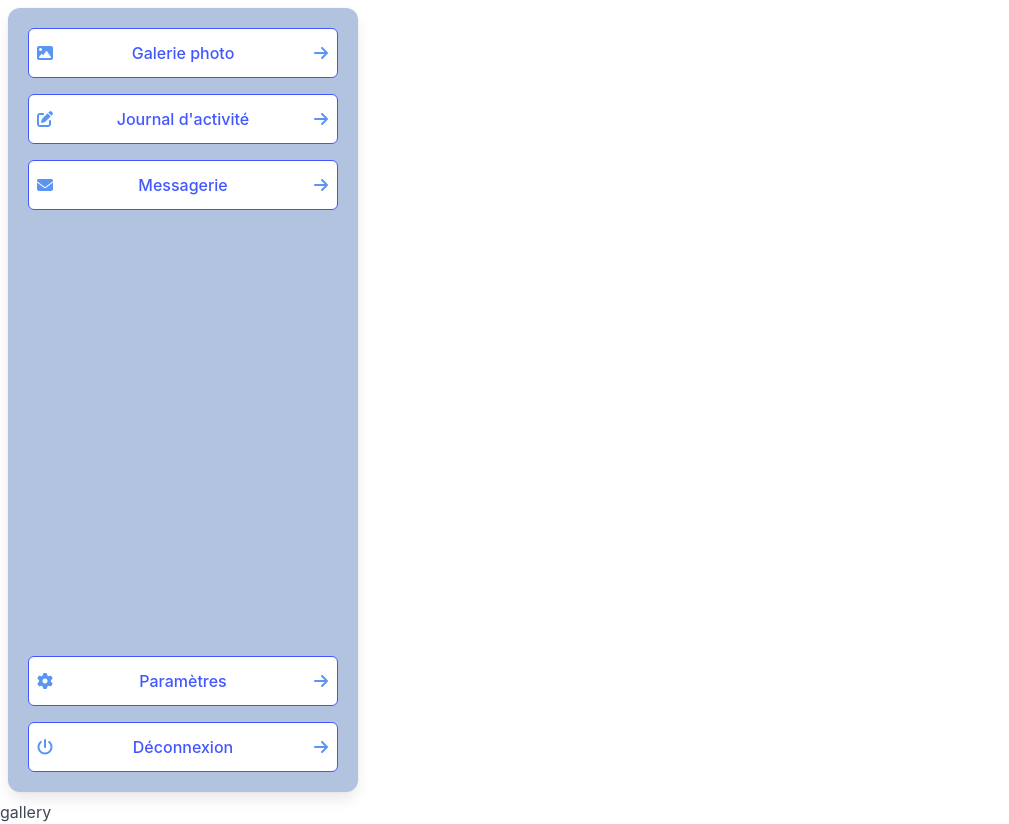
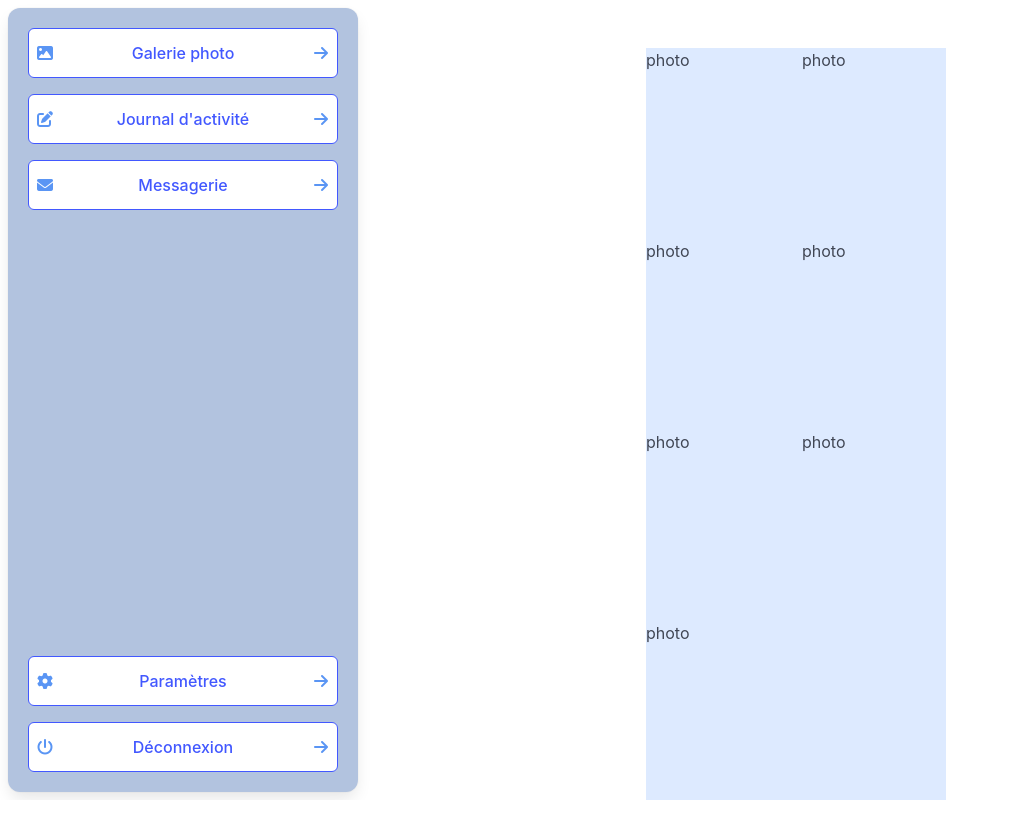
Before and after one commit to felikarina/bambin, a Vue app: page /#/galerie-photo in a window 1280 px wide. Shown: the whole page, without its empty margins (0-1009 px from the left). After the commit the page ends 800 px from the top, so only its background shows below. Built offline with nearby package versions, Linux system fonts and the light colour scheme.

Commit message:
add variables css

```diff
--- a/src/assets/base.css
+++ /dev/null
@@ -1,86 +0,0 @@
-/* color palette from <https://github.com/vuejs/theme> */
-:root {
-  --vt-c-white: #ffffff;
-  --vt-c-white-soft: #f8f8f8;
-  --vt-c-white-mute: #f2f2f2;
-
-  --vt-c-black: #181818;
-  --vt-c-black-soft: #222222;
-  --vt-c-black-mute: #282828;
-
-  --vt-c-indigo: #2c3e50;
-
-  --vt-c-divider-light-1: rgba(60, 60, 60, 0.29);
-  --vt-c-divider-light-2: rgba(60, 60, 60, 0.12);
-  --vt-c-divider-dark-1: rgba(84, 84, 84, 0.65);
-  --vt-c-divider-dark-2: rgba(84, 84, 84, 0.48);
-
-  --vt-c-text-light-1: var(--vt-c-indigo);
-  --vt-c-text-light-2: rgba(60, 60, 60, 0.66);
-  --vt-c-text-dark-1: var(--vt-c-white);
-  --vt-c-text-dark-2: rgba(235, 235, 235, 0.64);
-}
-
-/* semantic color variables for this project */
-:root {
-  --color-background: var(--vt-c-white);
-  --color-background-soft: var(--vt-c-white-soft);
-  --color-background-mute: var(--vt-c-white-mute);
-
-  --color-border: var(--vt-c-divider-light-2);
-  --color-border-hover: var(--vt-c-divider-light-1);
-
-  --color-heading: var(--vt-c-text-light-1);
-  --color-text: var(--vt-c-text-light-1);
-
-  --section-gap: 160px;
-}
-
-@media (prefers-color-scheme: dark) {
-  :root {
-    --color-background: var(--vt-c-black);
-    --color-background-soft: var(--vt-c-black-soft);
-    --color-background-mute: var(--vt-c-black-mute);
-
-    --color-border: var(--vt-c-divider-dark-2);
-    --color-border-hover: var(--vt-c-divider-dark-1);
-
-    --color-heading: var(--vt-c-text-dark-1);
-    --color-text: var(--vt-c-text-dark-2);
-  }
-}
-
-*,
-*::before,
-*::after {
-  box-sizing: border-box;
-  margin: 0;
-  font-weight: normal;
-}
-
-body {
-  min-height: 100vh;
-  color: var(--color-text);
-  background: var(--color-background);
-  transition:
-    color 0.5s,
-    background-color 0.5s;
-  line-height: 1.6;
-  font-family:
-    Inter,
-    -apple-system,
-    BlinkMacSystemFont,
-    'Segoe UI',
-    Roboto,
-    Oxygen,
-    Ubuntu,
-    Cantarell,
-    'Fira Sans',
-    'Droid Sans',
-    'Helvetica Neue',
-    sans-serif;
-  font-size: 15px;
-  text-rendering: optimizeLegibility;
-  -webkit-font-smoothing: antialiased;
-  -moz-osx-font-smoothing: grayscale;
-}
--- a/src/assets/main.css
+++ /dev/null
@@ -1,35 +0,0 @@
-@import './base.css';
-
-#app {
-  max-width: 1280px;
-  margin: 0 auto;
-  padding: 2rem;
-  font-weight: normal;
-}
-
-a,
-.green {
-  text-decoration: none;
-  color: hsla(160, 100%, 37%, 1);
-  transition: 0.4s;
-  padding: 3px;
-}
-
-@media (hover: hover) {
-  a:hover {
-    background-color: hsla(160, 100%, 37%, 0.2);
-  }
-}
-
-@media (min-width: 1024px) {
-  body {
-    display: flex;
-    place-items: center;
-  }
-
-  #app {
-    display: grid;
-    grid-template-columns: 1fr 1fr;
-    padding: 0 2rem;
-  }
-}
--- /dev/null
+++ b/src/assets/variables.css
@@ -0,0 +1,5 @@
+:root {
+  --primary: #5a95f4;
+  --blue-light: #b2c3df;
+  --blue-lighter: #ddeaff;
+}
--- a/src/components/HelloWorld.vue
+++ b/src/components/HelloWorld.vue
@@ -54,7 +54,7 @@ const route = useRoute()
 
 <style scoped>
 .card {
-  width: 60%;
+  width: 50%;
   box-shadow: 0px 0px 62px rgba(0, 0, 0, 0.6);
 }
 
--- a/src/components/gallery.vue
+++ b/src/components/gallery.vue
@@ -1,9 +1,18 @@
 <script setup lang="ts"></script>
 <template>
-  <div class="gallery block">gallery</div>
+  <div class="gallery block grid">
+    <div class="cell">photo</div>
+    <div class="cell">photo</div>
+    <div class="cell">photo</div>
+    <div class="cell">photo</div>
+    <div class="cell">photo</div>
+    <div class="cell">photo</div>
+    <div class="cell">photo</div>
+  </div>
 </template>
 <style scoped>
 .gallery {
   max-width: 300px;
+  background-color: var(--blue-lighter);
 }
 </style>
--- a/src/main.ts
+++ b/src/main.ts
@@ -3,6 +3,7 @@ import App from './App.vue'
 import router from './router'
 import 'bulma/css/bulma.css'
 import '@fortawesome/fontawesome-free/css/all.min.css'
+import './assets/variables.css'
 
 const app = createApp(App)
 app.use(router)
--- a/src/views/PhotoGallery.vue
+++ b/src/views/PhotoGallery.vue
@@ -4,9 +4,9 @@ import gallery from './../components/gallery.vue'
 </script>
 
 <template>
-  <main class="">
+  <main class="grid">
     <NavigationSidebar />
-    <gallery />
+    <gallery class="mt-6" />
   </main>
 </template>
 
```
